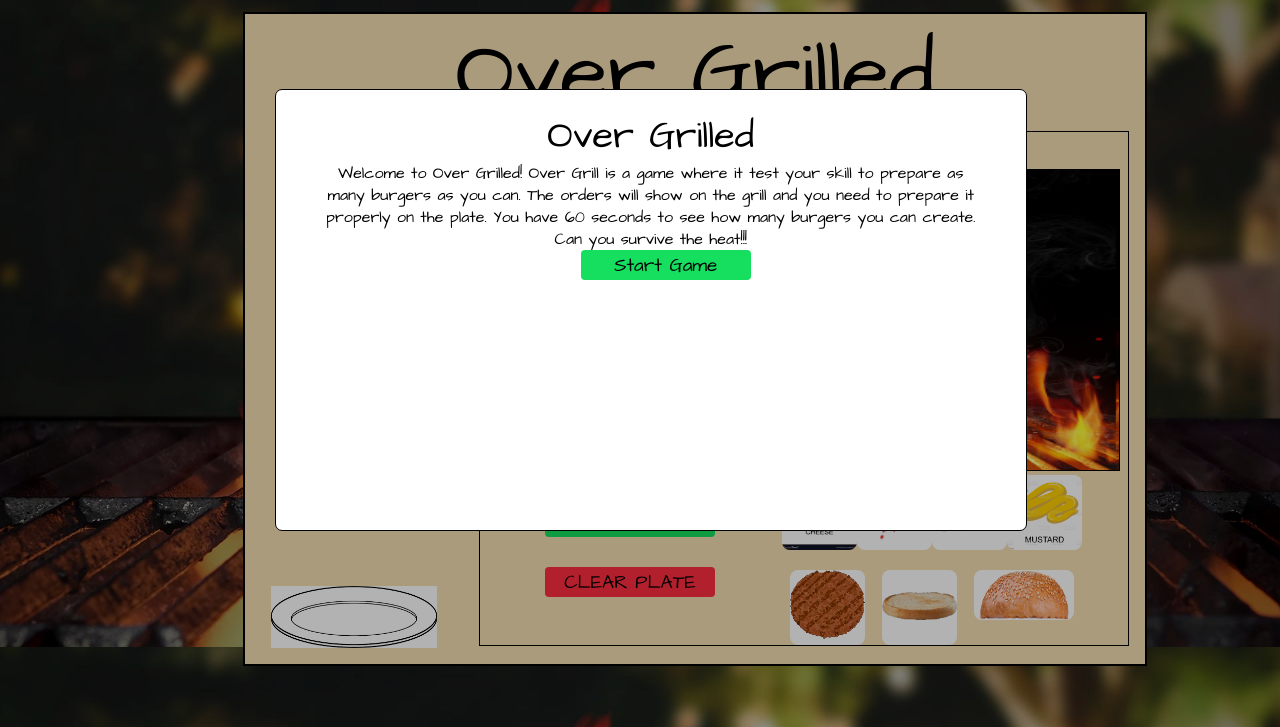
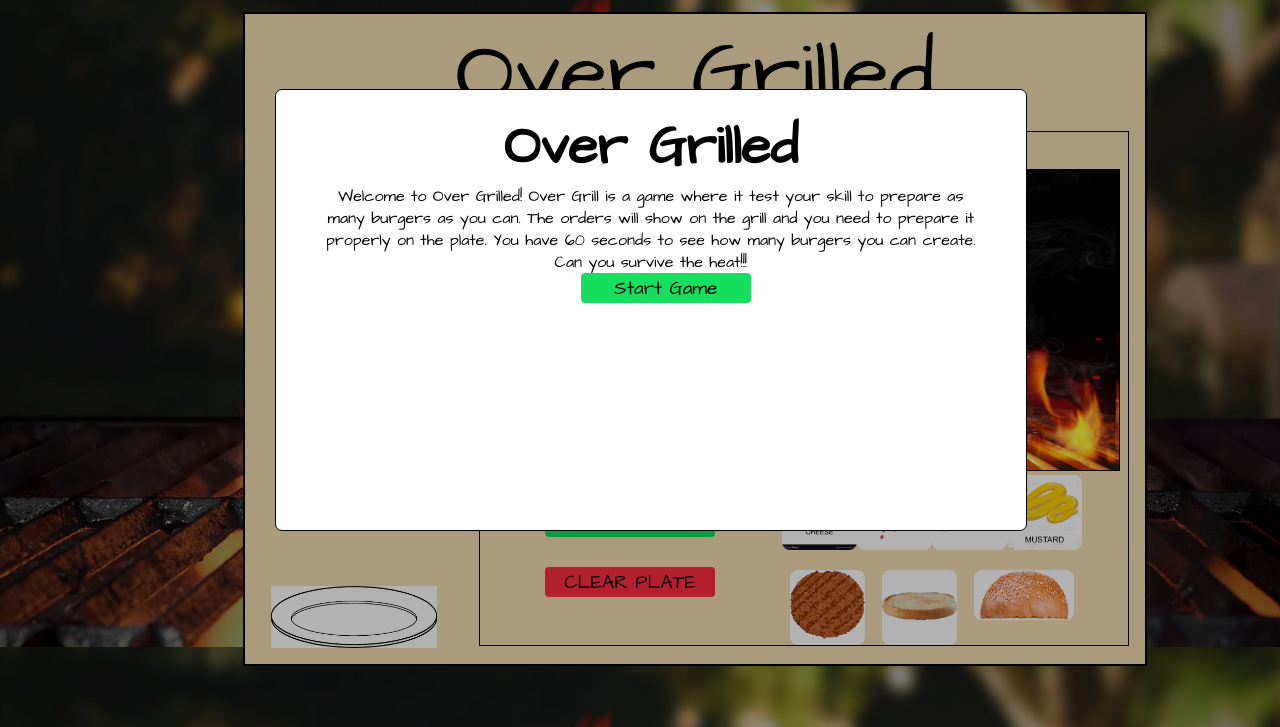
Before and after one commit to jonathan-dwight/over-grilled, a website built with webpack: page index.html in a window 1280 px wide. Shown: the part 73-800 px from the top of the page. Built offline with nearby package versions, Linux system fonts and the light colour scheme.

Commit message:
fix styling

```diff
--- a/stylesheets/body.css
+++ b/stylesheets/body.css
@@ -84,8 +84,9 @@ body {
 }
 
 #intro-content h1 {
-    font-size: 38px;
+    font-size: 54px;
     text-align: center;
+    font-weight: bold;
 }
 
 #intro-content p {
```
